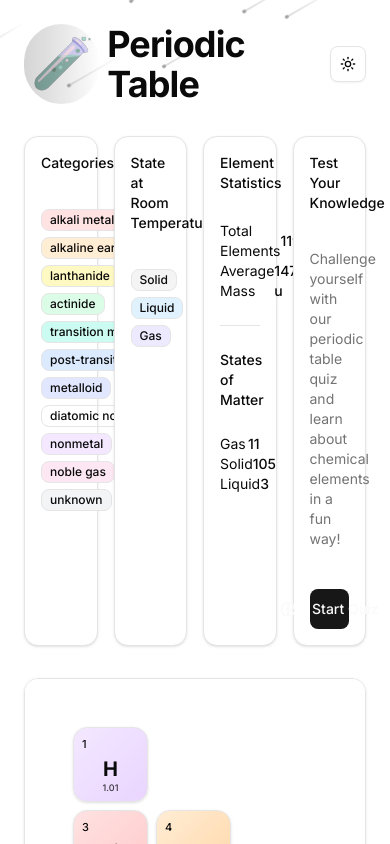
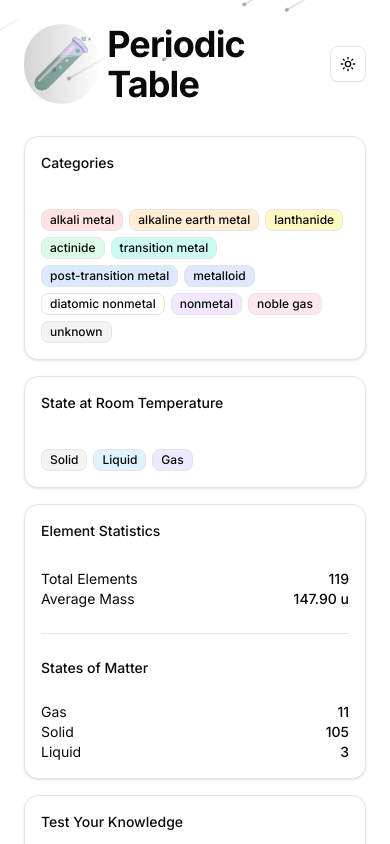
Before and after one commit to omerkaracay/periodic-table-ai, a Next.js app: page / in a window 390 px wide. Shown: the top 844 px of the page. Built offline with nearby package versions, Linux system fonts and the light colour scheme.

Commit message:
fix: mobile responsiveness

```diff
--- a/app/page.tsx
+++ b/app/page.tsx
@@ -43,7 +43,7 @@
           <ThemeToggle />
         </div>
 
-        <div className="flex justify-center gap-4">
+        <div className="grid grid-cols-1 md:grid-cols-2 gap-4">
           <ElementFilters
             selectedCategory={selectedCategory}
             setSelectedCategory={setSelectedCategory}
--- a/components/periodic-table/Dashboard.tsx
+++ b/components/periodic-table/Dashboard.tsx
@@ -29,7 +29,7 @@
   ).toFixed(2);
 
   return (
-    <div className="grid grid-cols-2 gap-4 w-full max-w-2xl">
+    <div className="grid grid-cols-1 sm:grid-cols-2 gap-4 w-full max-w-2xl">
       <Card className="p-4">
         <h3 className="text-sm font-medium mb-1">Element Statistics</h3>
         <div className="space-y-0">
--- a/components/periodic-table/ElementFilters.tsx
+++ b/components/periodic-table/ElementFilters.tsx
@@ -53,7 +53,7 @@
   };
 
   return (
-    <div className="grid grid-cols-2 gap-4 w-full max-w-2xl">
+    <div className="grid grid-cols-1 sm:grid-cols-2 gap-4 w-full max-w-2xl">
       <Card className="p-4">
         <h3 className="text-sm font-medium mb-3">Categories</h3>
         <div className="flex flex-wrap gap-1.5 min-h-[120px]">
```
